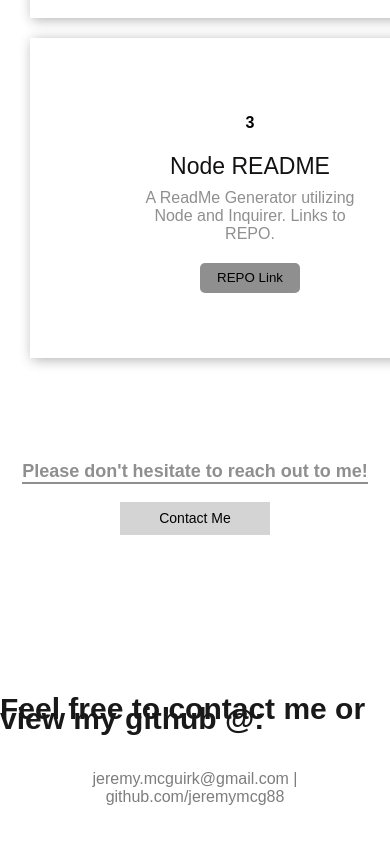
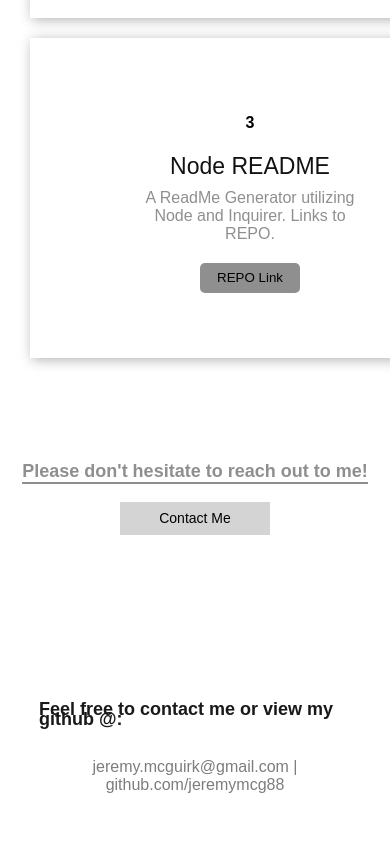
Before and after one commit to Jeremymcg88/jeremymcg_portfolio, a plain HTML site: page index.html in a window 390 px wide. Shown: the part 2057-2901 px from the top of the page. Drawn offline with Linux system fonts and the light colour scheme.

Commit message:
had an issue with footer not resizing. Changed font size and width %. Fixed.

```diff
--- a/assets/styles.css
+++ b/assets/styles.css
@@ -464,6 +464,11 @@ button:active{
                 height: 33px;
             }
 
+            footer p:nth-child(1){
+                font-size: 18px;
+                width: 80%;
+            }
+
             footer p:nth-child(2){
                 width: 90%;
             }
```
